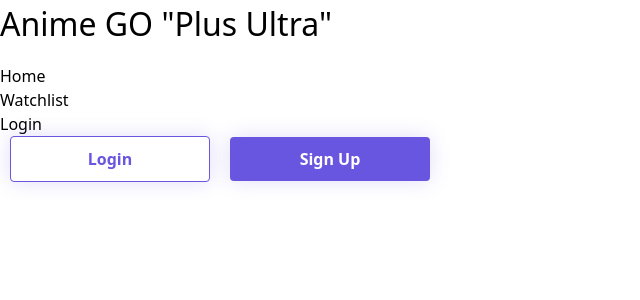
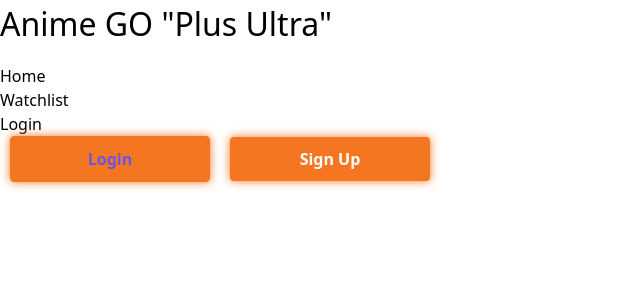
Before and after one commit to HomeroC/Anime-GO-Plus-Ultra, a React (Vite) app: page /login in a window 1280 px wide. Shown: the top 300 px of the page, without its empty margins (0-640 px from the left). Built offline with nearby package versions, Linux system fonts and the light colour scheme.

Commit message:
changed homescreen styling

```diff
--- a/src/client/Screens/HomeScreen.jsx
+++ b/src/client/Screens/HomeScreen.jsx
@@ -21,20 +21,34 @@ function HomeScreen() {
     getAnime();
   }, [page]);
 
+  const titleString = (anime) => {
+    let title = anime.title
+    if (title.length > 15) {
+      title = title.substring(0, 15) + "...";
+    }
+    return <h2 className="text-white p-2">{title}</h2>
+  }
+
   return (
-    <div className="p-4 bg-[#250458] h-full">
+    <div className="p-4 bg-[#23252B] h-full">
       <h1 className="text-white">Home Screen</h1>
-      <main className="flex flex-row flex-wrap gap-8 justify-center p-4">
+      <main className="flex flex-row flex-wrap gap-5 justify-center p-2">
         {display.map((anime) => {
           return (
-            <div className="box-border" key={anime.rank}>
-              <h2 className="text-white">{anime.title}</h2>
+            <div
+              className="flex flex-col items-center justify-center  p-4"
+              key={anime.rank}
+            >
               <img
-                className="animeCard"
+                className="rounded-md max-h-80"
                 src={anime.images.jpg.image_url}
                 alt={anime.title}
               />
-              <button onClick={() => setWatchlist([...watchlist, anime])}>
+              {titleString(anime)}
+              <button
+                className=""
+                onClick={() => setWatchlist([...watchlist, anime])}
+              >
                 Add to Watchlist
               </button>
             </div>
--- a/src/client/components/Header.jsx
+++ b/src/client/components/Header.jsx
@@ -2,7 +2,7 @@ import React from "react";
 
 function Header() {
   return (
-    <div className="p-2 flex justify-between bg-[#6855E0] ">
+    <div className="p-2 flex justify-between bg-[#F57621] ">
       <h1>Anime GO "Plus Ultra"</h1>
       <nav>
         <ul className="flex flex-row gap-10 p-4">
--- a/src/client/index.css
+++ b/src/client/index.css
@@ -30,23 +30,23 @@ button {
   margin: 0 10px;
   width: 200px;
   padding: 10px 0;
-  box-shadow: 0 0 20px rgba(104, 85, 224, 0.2);
+  box-shadow: 0 0 10px #F57621;
   transition: 0.4s;
 }
 
 .sign-up {
 color: white;
-  background-color: #6855E0;
+  background-color: #F57621;
 }
 
 .login {
 color: rgb(104, 85, 224);
-  background-color: rgba(255, 255, 255, 1);
-  border: 1px solid rgba(104, 85, 224, 1);
+  background-color: #F57621;
+  border: 1px solid #F57621;
 }
 
 button:hover {
   color: white;
-  box-shadow: 0 0 20px rgba(104, 85, 224, 0.6);
-  background-color: rgba(104, 85, 224, 1);
+  box-shadow: 0 0 20px #F57621;
+  background-color: #F57621;
 }
```
Also changed, not shown: src/client/components/AnimeCard.jsx (deleted).
